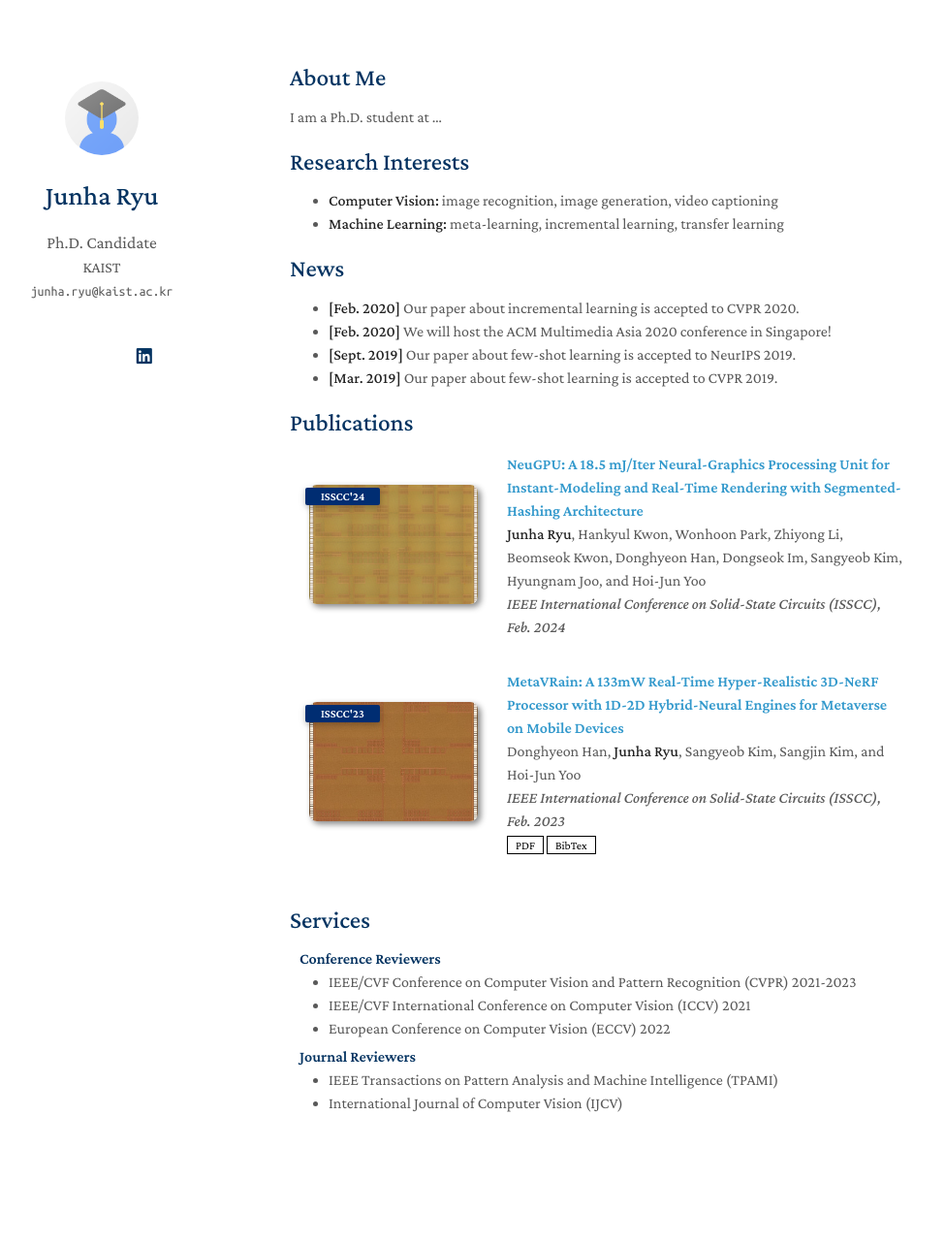
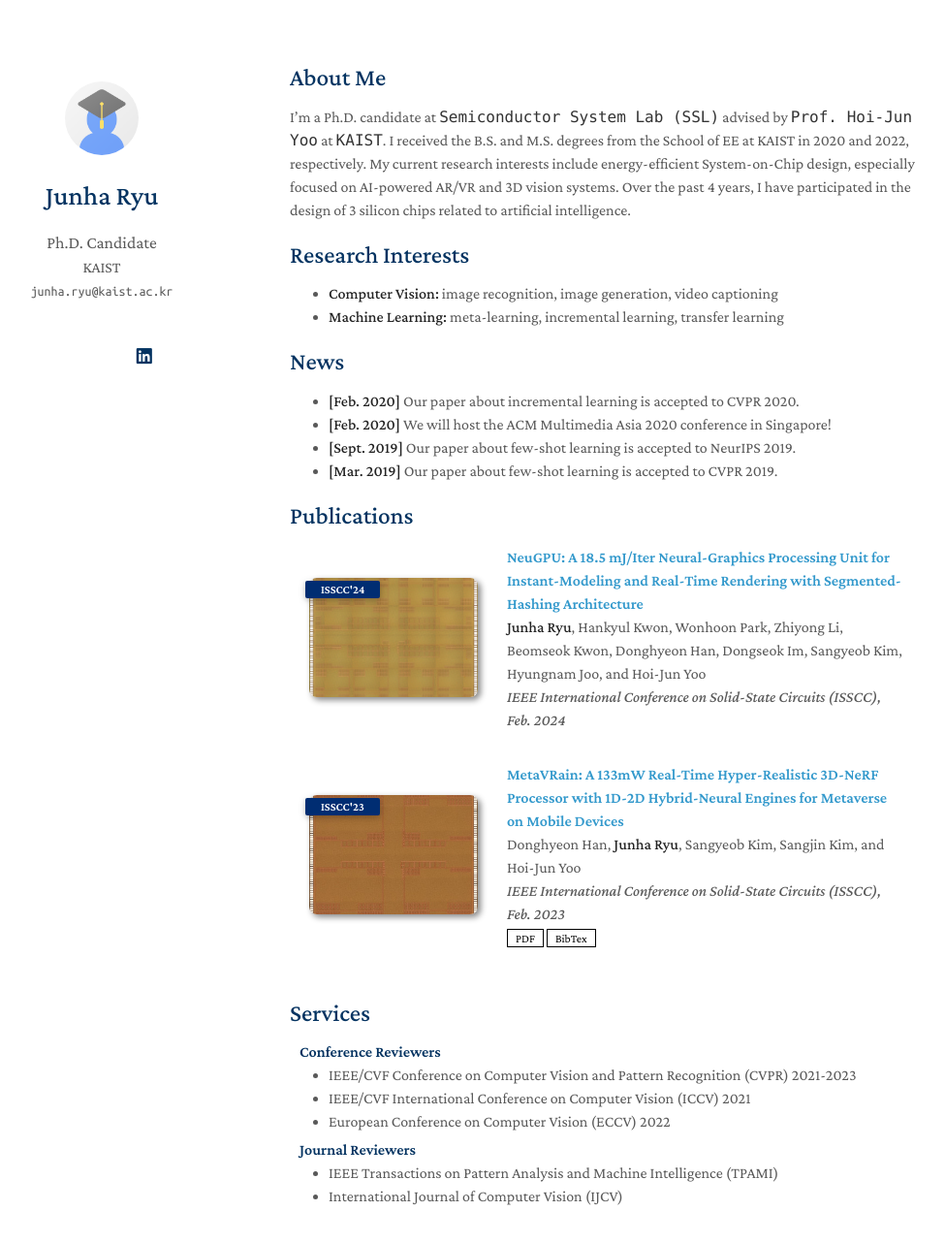
Before and after one commit to junharyu/junharyu.github.io, a Jekyll site: the page built from index.md, in a window 1280 px wide and 1340 px high. Shown: the top 1282 px of the window at 97% size, without its empty margins (171-1146 px from the left). Built offline with Jekyll 4.4.1, drawn with Linux system fonts in a browser that asks for light colours; nearby versions of some CDN libraries; a style sheet for code colours, icons or effects is not loaded; our own code applies the rules of GitHub Pages for plain Markdown files.

Commit message:
Update index.md

```diff
--- a/index.md
+++ b/index.md
@@ -4,7 +4,9 @@ layout: homepage
 
 ## About Me
 
-I am a Ph.D. student at ...
+I'm a Ph.D. candidate at [`Semiconductor System Lab (SSL)`](http://ssl.kaist.ac.kr) advised by [`Prof. Hoi-Jun Yoo`](http://ssl.kaist.ac.kr/Professor.php) at [`KAIST`](https://kaist.ac.kr). I received the B.S. and M.S. degrees from the School of EE at KAIST in 2020 and 2022, respectively.
+My current research interests include energy-efficient System-on-Chip design, especially focused on AI-powered AR/VR and 3D vision systems. Over the past 4 years, I have participated in the design of 3 silicon chips related to artificial intelligence.
+
 
 ## Research Interests
 
```
